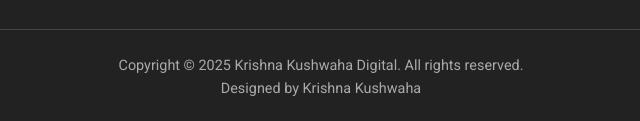
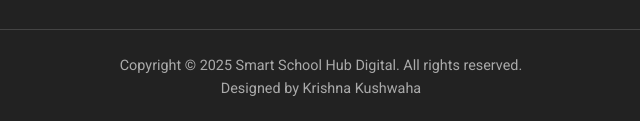
Before and after one commit to krishnakush500/Krishna-Kushwaha-, a plain HTML site: page index.html in a window 1280 px wide. Shown: the part 4388-4509 px from the top of the page, 319-959 px from the left. Drawn offline with Linux system fonts and the light colour scheme.

Commit message:
Update index.html

```diff
--- a/index.html
+++ b/index.html
@@ -3,7 +3,7 @@
 <head>
     <meta charset="UTF-8">
     <meta name="viewport" content="width=device-width, initial-scale=1.0">
-    <title>Krishna Kushwaha Digital - Smart School Solutions</title>
+    <title>Smart School Hub - Smart School Solutions</title>
     <link href="https://fonts.googleapis.com/css2?family=Poppins:wght@300;400;500;600;700&family=Roboto:wght@300;400;500&display=swap" rel="stylesheet">
     <link rel="stylesheet" href="https://cdnjs.cloudflare.com/ajax/libs/font-awesome/6.4.0/css/all.min.css">
     <style>
@@ -649,7 +649,7 @@
         </div>
 
         <div class="copyright">
-            <p>Copyright © 2025 Krishna Kushwaha Digital. All rights reserved.</p>
+            <p>Copyright © 2025 Smart School Hub Digital. All rights reserved.</p>
             <p>Designed by Krishna Kushwaha</p>
         </div>
     </div>
```
